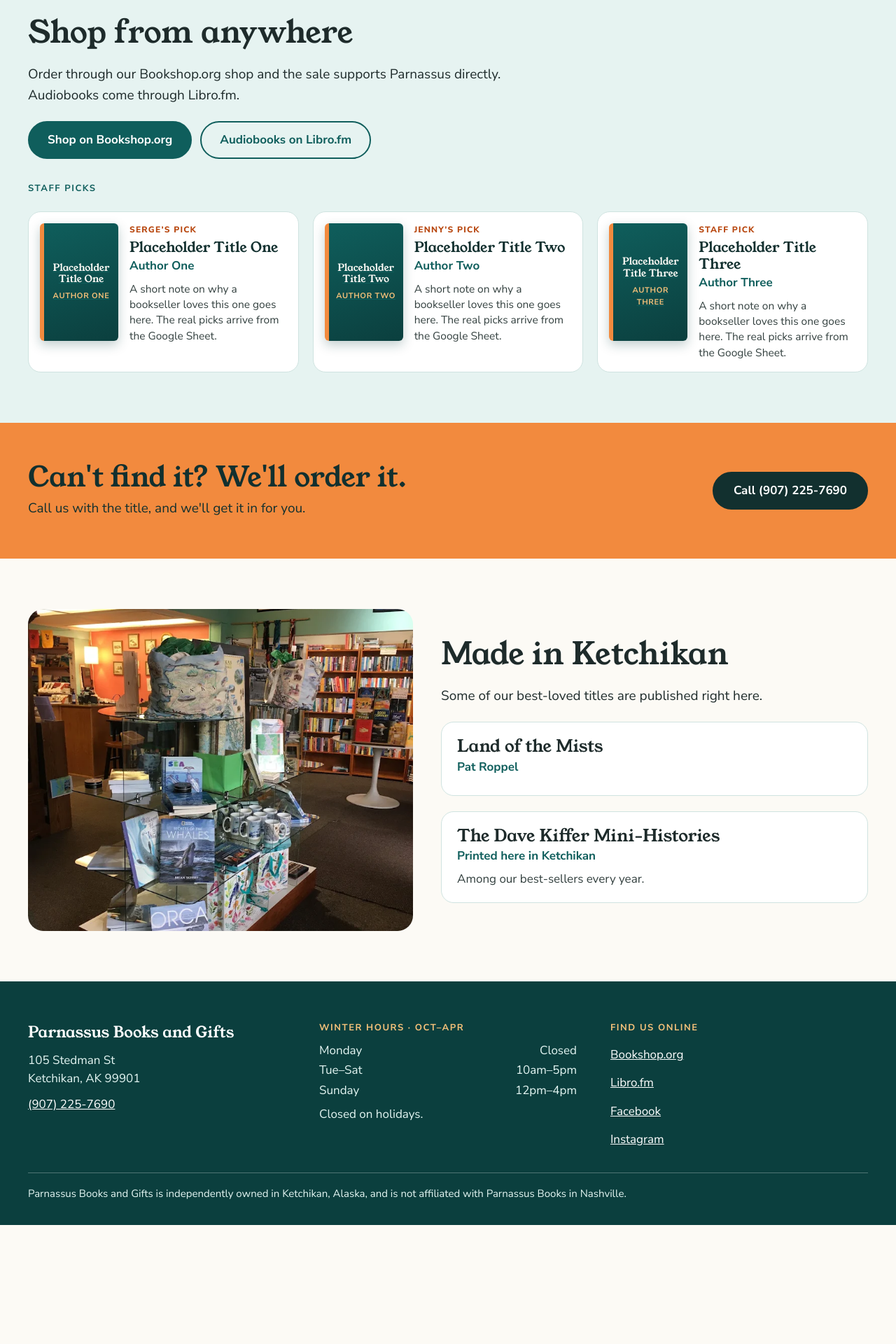
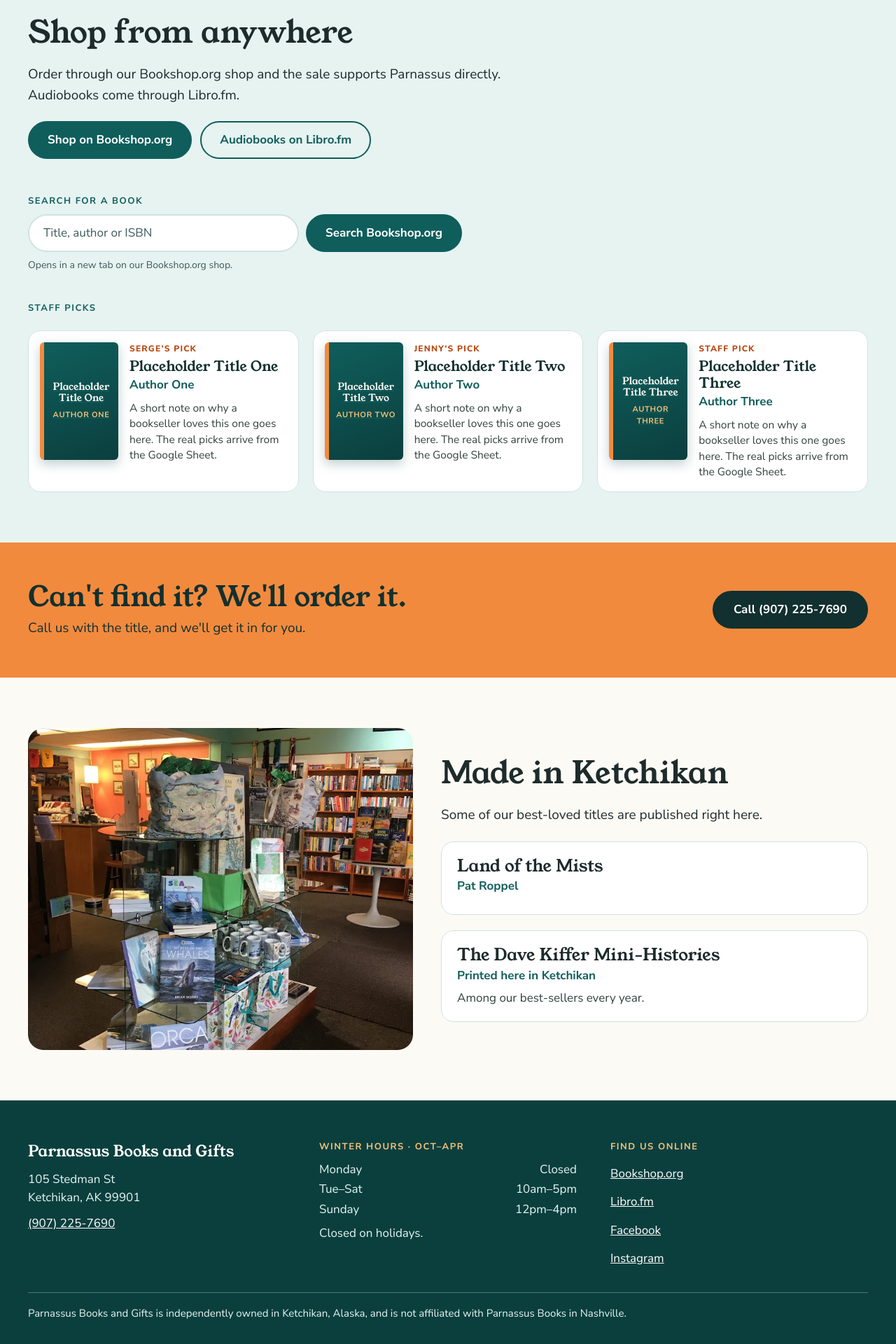
Before and after one commit to sergeballif/parnassus-website, a Jekyll site: the page built from index.html, in a window 1280 px wide. Shown: the part 1526-3446 px from the top of the page at 70% size. Built offline with Jekyll 4.4.1, drawn with Linux system fonts in a browser that asks for light colours; before the commit the page ends 3276 px from its top, so only the background shows below that.

Commit message:
Add Bookshop.org book search to Shop section
Co-Authored-By: Claude Sonnet 5.5 <noreply@anthropic.com>
Claude-Session: https://claude.ai/code/session_01AKJFjDSFjYe35uxp2V4z67

```diff
--- a/assets/css/main.css
+++ b/assets/css/main.css
@@ -102,6 +102,14 @@ address{font-style:normal}
 /* shop */
 .shop{background:var(--c-soft)}
 .shop-inner{padding-top:clamp(36px,6cqw,72px);padding-bottom:clamp(36px,6cqw,72px);display:flex;flex-direction:column;gap:22px}
+.book-search{margin:28px 0 8px;max-width:620px}
+.book-search-label{display:block;margin:0 0 8px}
+.book-search-row{display:flex;gap:10px;flex-wrap:wrap}
+.book-search-input{flex:1 1 240px;min-width:0;min-height:48px;box-sizing:border-box;padding:12px 20px;border:2px solid var(--c-border);border-radius:999px;background:var(--c-card);color:var(--c-text);font:inherit}
+.book-search-input::placeholder{color:var(--c-text-muted)}
+.book-search-input:focus-visible{outline:3px solid var(--c-focus);outline-offset:2px;border-color:var(--c-primary)}
+.book-search .btn{cursor:pointer;font:inherit;font-weight:700}
+.book-search-note{margin:8px 0 0;font-size:.875rem;color:var(--c-text-muted)}
 .picks{margin:0;padding:0;list-style:none;display:grid;grid-template-columns:repeat(3,minmax(0,1fr));gap:20px}
 .pick{display:grid;grid-template-columns:112px minmax(0,1fr);gap:16px;align-items:start;background:var(--c-card);border:1.5px solid var(--c-border);border-radius:18px;padding:16px}
 .pick-cover-link{display:block}
--- a/assets/js/main.js
+++ b/assets/js/main.js
@@ -137,6 +137,21 @@
     }
   }
 
+  /* ---------- Bookshop.org search: visit our shop first so the sale is credited to us, then run the search ---------- */
+  var bs = document.getElementById('book-search');
+  if (bs) {
+    bs.addEventListener('submit', function (e) {
+      var q = bs.elements['keywords'].value.trim();
+      if (!q) { return; }
+      var w;
+      try { w = window.open(bs.getAttribute('data-shop'), '_blank'); } catch (err) { w = null; }
+      if (!w) { return; }                      /* popup blocked: fall back to the plain form */
+      e.preventDefault();
+      var url = bs.action + '?keywords=' + encodeURIComponent(q);
+      setTimeout(function () { try { w.location.href = url; } catch (err) { window.open(url, '_blank'); } }, 2000);
+    });
+  }
+
   /* ---------- pre-launch color-theme switcher ---------- */
   var switcher = document.querySelector('.theme-switcher');
   if (switcher) {
--- a/index.html
+++ b/index.html
@@ -58,6 +58,14 @@ layout: default
       <a class="btn btn--teal" href="{{ s.links.bookshop }}">Shop on Bookshop.org</a>
       <a class="btn btn--outline-teal" href="{{ s.links.librofm }}">Audiobooks on Libro.fm</a>
     </div>
+    <form class="book-search" id="book-search" action="https://bookshop.org/beta-search" method="get" target="_blank" role="search" data-shop="{{ s.links.bookshop }}">
+      <label class="kicker book-search-label" for="book-q">Search for a book</label>
+      <div class="book-search-row">
+        <input class="book-search-input" id="book-q" name="keywords" type="search" placeholder="Title, author or ISBN" autocomplete="off" required>
+        <button class="btn btn--teal" type="submit">Search Bookshop.org</button>
+      </div>
+      <p class="book-search-note">Opens in a new tab on our Bookshop.org shop.</p>
+    </form>
     <h3 class="kicker">Staff picks</h3>
     <ul class="picks">
       {%- for p in site.data.staff_picks limit: 3 %}
```
